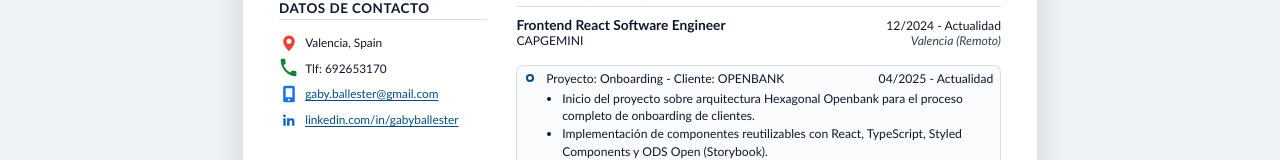
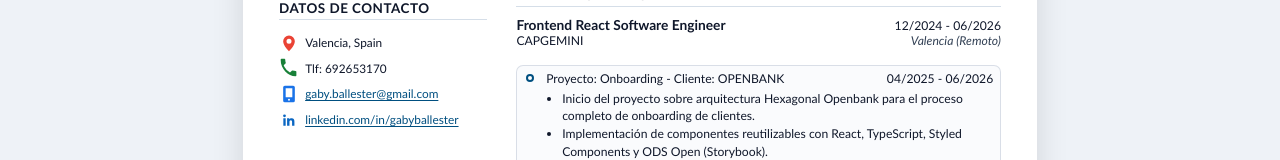
Before and after one commit to gabyballester/cv-web-react, a React (Vite) app: page / in a window 1280 px wide. Shown: the part 411-571 px from the top of the page. Built offline with nearby package versions, Linux system fonts and the light colour scheme.

Commit message:
docs(colocacion): add ATS CV sent to Patricia and align Openbank dates
Capture the Right Management workflow, final Word ATS text, and email thread; set Capgemini Openbank end date to 06/2026 to match reality.

```diff
--- a/src/content/cv-experiences.ts
+++ b/src/content/cv-experiences.ts
@@ -23,7 +23,7 @@ export const cvExperiences = [
         role: ROLE_FRONTEND_REACT_SOFTWARE_ENGINEER,
         project: l("Onboarding", "Onboarding"),
         client: l("Openbank", "Openbank"),
-        period: period("04/2025", "Present"),
+        period: period("04/2025", "06/2026"),
         bullets: [
           l("Inicio del proyecto sobre arquitectura Hexagonal Openbank para el proceso completo de onboarding de clientes.", "Project inception on Openbank Hexagonal Architecture for the end-to-end customer onboarding journey."),
           l("Implementación de componentes reutilizables con React, TypeScript, Styled Components y ODS Open (Storybook).", "Built reusable UI with React, TypeScript, Styled Components, and ODS Open (Storybook)."),
```
Also changed, not shown: 8 other files (tests, documents, lock files or other folders).
